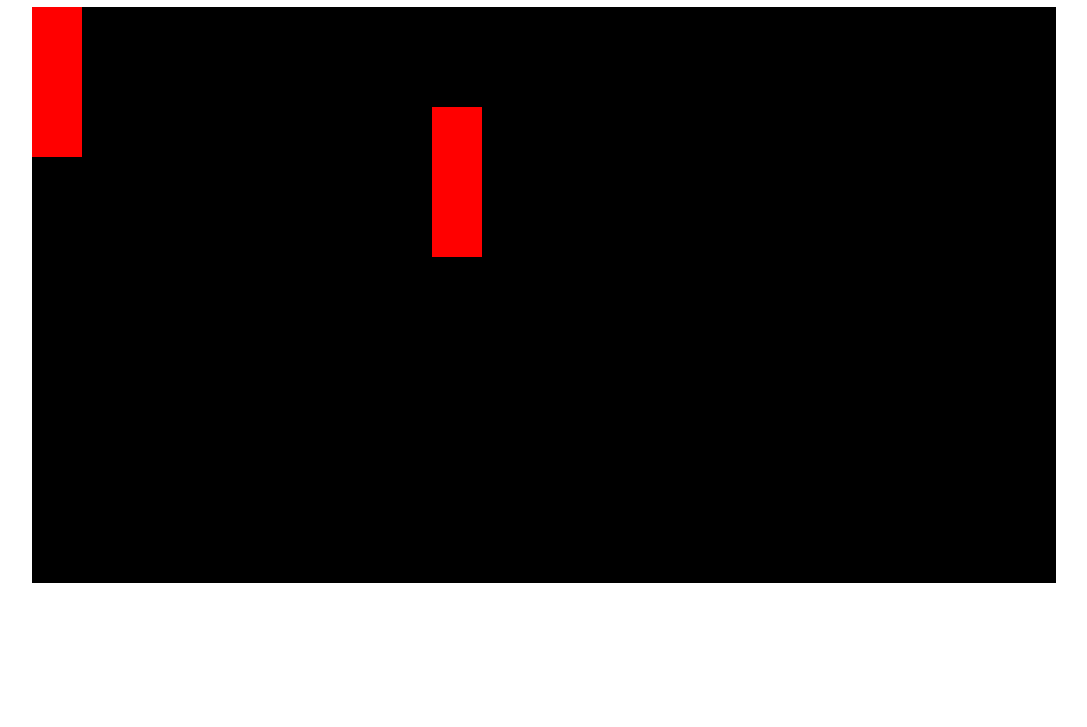
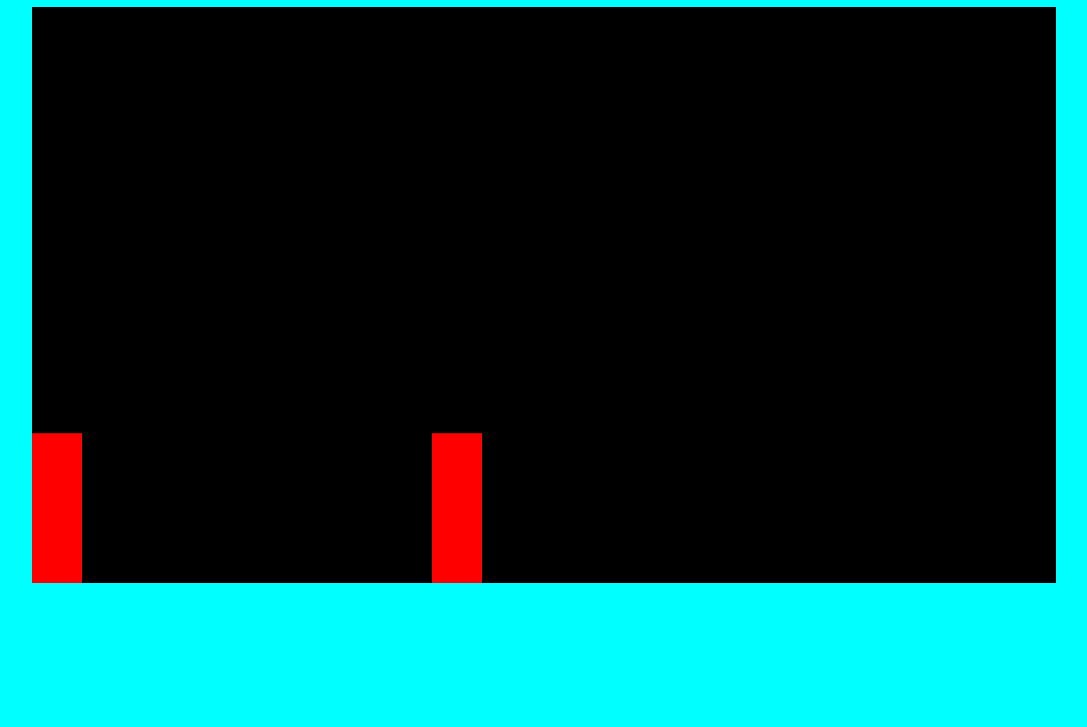
Before and after one commit to Danikileitor/RNGversus, a plain HTML site: page web/index.html in a window 1280 px wide. Shown: the part 73-800 px from the top of the page, without its empty margins (96-1183 px from the left). Drawn offline with Linux system fonts and the light colour scheme.

Commit message:
segunda parte lista

```diff
--- a/web/css/main.css
+++ b/web/css/main.css
@@ -2,4 +2,5 @@ body{
     width: fit-content;
     margin: auto;
     text-align: center;
+    background-color: aqua;
 }
--- a/web/js/main.js
+++ b/web/js/main.js
@@ -6,28 +6,53 @@ canvas.height = 576
 
 c.fillRect(0, 0, canvas.width, canvas.height)
 
+const gravity = 0.2
+
 class Sprite {
-    constructor(position, velocity){
+    constructor({position, velocity}){
         this.position = position
         this.velocity = velocity
+        this.width = 50
+        this.height = 150
     }
 
     draw(){
         c.fillStyle = 'red'
-        c.fillRect(this.position.x, this.position.y, 50, 150)
+        c.fillRect(this.position.x, this.position.y, this.width, this.height)
+    }
+
+    update(){
+        this.draw()
+        this.position.y += this.velocity.y
+        if (this.position.y + this.height + this.velocity.y >= canvas.height) {
+            this.velocity.y = 0
+        } else {
+            this.velocity.y += gravity
+        }
     }
 }
 
-const player = new Sprite({x:0, y:0})
-const enemy = new Sprite({x:400, y:100})
+const player = new Sprite({
+    position: {x:0, y:0},
+    velocity: {x:0, y:10}
+})
+const enemy = new Sprite({
+    position: {x:400, y:100},
+    velocity: {x:0, y:10}
+})
 
 player.draw()
 enemy.draw()
 
 console.log(player)
+console.log(enemy)
 
 function animate() {
     window.requestAnimationFrame(animate)
+    c.fillStyle = 'black'
+    c.fillRect(0, 0, canvas.width, canvas.height)
+    player.update()
+    enemy.update()
 }
 
 animate()
```
